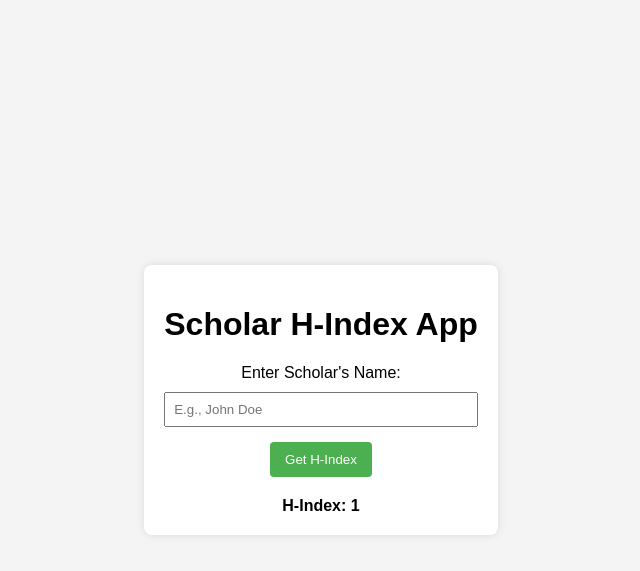
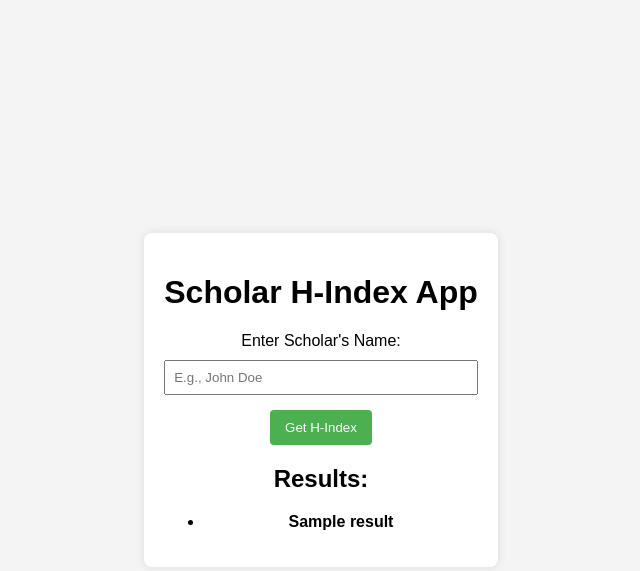
Before and after one commit to Vikranth3140/Scholar-Research-App, a Flask app: template templates/index.html in a window 1280 px wide. Shown: the top 571 px of the page, without its empty margins (319-959 px from the left). Run offline with Flask 3, Linux system fonts and the light colour scheme; the template is opened without the code that fills it: most values are stand-ins (such as "Sample title", 1, 10 or a date in 2020).

Commit message:
fixed the displaying results bug

```diff
--- a/templates/index.html
+++ b/templates/index.html
@@ -1,4 +1,3 @@
-<!-- templates/index.html -->
 <!DOCTYPE html>
 <html lang="en">
 <head>
@@ -10,32 +9,21 @@
 <body>
     <div class="container">
         <h1>Scholar H-Index App</h1>
-        <form action="/getHIndex" method="post">
+        <form action="/" method="post">
             <label for="scholarName">Enter Scholar's Name:</label>
             <input type="text" id="scholarName" name="scholarName" placeholder="E.g., John Doe">
             <button type="submit">Get H-Index</button>
         </form>
         <div id="result">
-            {% if hIndex %}
-                H-Index: {{ hIndex }}
+            {% if h_index %}
+                <h2>Results:</h2>
+                <ul>
+                    {% for result in h_index %}
+                        <li>{{ result }}</li>
+                    {% endfor %}
+                </ul>
             {% else %}
-                No results found.
-            {% endif %}
-
-            {% if searchResults %}
-                <h2>Search Results:</h2>
-                {% for chunk, results in searchResults.items() %}
-                    <div class="result-chunk">
-                        <h3>Results for chunk {{ chunk }}/{{ totalChunks }}</h3>
-                        {% for result in results %}
-                            <div class="result-item">
-                                <p>Title: {{ result.title }}</p>
-                                <p>URL: <a href="{{ result.link }}" target="_blank">{{ result.link }}</a></p>
-                                <p>Snippet: {{ result.snippet }}</p>
-                            </div>
-                        {% endfor %}
-                    </div>
-                {% endfor %}
+                <p>No results found.</p>
             {% endif %}
         </div>
     </div>
```
